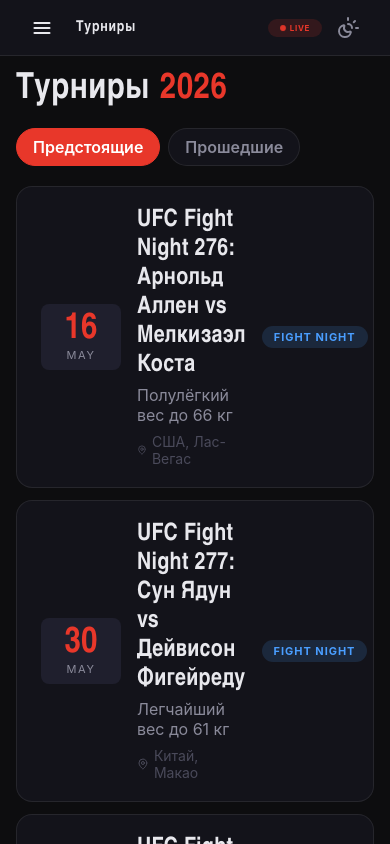
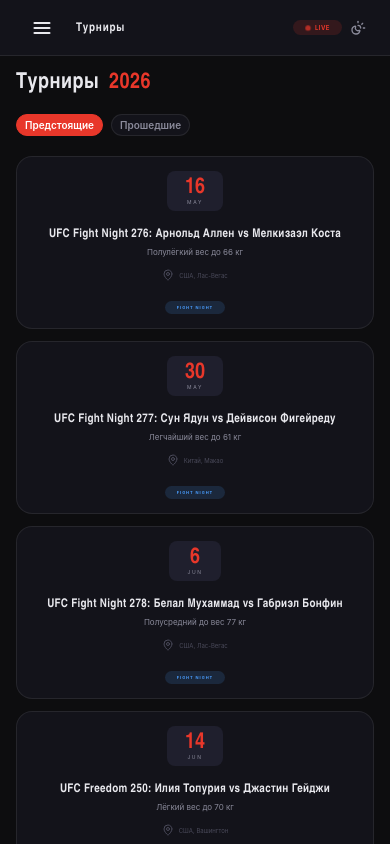
Before and after one commit to Bond-Ivan/MMAHORIUM, a React (Vite) app: page /MMAHORIUM/tournaments in a window 390 px wide. Shown: the top 844 px of the page. Built offline with nearby package versions, Linux system fonts and the light colour scheme.

Commit message:
add media

```diff
--- a/src/App.module.css
+++ b/src/App.module.css
@@ -115,8 +115,11 @@
   display: flex;
 }
 
+/* App.module.css */
 .wrapper {
-  width: 100%;
+    width: 100%;
+    min-width: 0;        /* ✅ важно для flex-детей */
+    overflow-x: hidden;  /* ✅ убирает горизонтальный скролл */
 }
 
 .main {
--- a/src/App.tsx
+++ b/src/App.tsx
@@ -10,6 +10,7 @@
 import Achievements from './components/Pages/Achievements/Achievements';
 import Fighters from './components/Pages/Fighters/Fighters';
 import { useState } from 'react';
+import ScrollToTop from './shared/scrollTop/scrollTop';
 
 function App() {
   const location = useLocation();
@@ -42,6 +43,7 @@
           onMenuToggle={() => setIsSidebarOpen(prev => !prev)}
           isSidebarOpen={isSidebarOpen}
         />
+        <ScrollToTop />
         <AnimatePresence mode="wait">
           <Routes location={location} key={location.pathname}>
             <Route path="/" element={<motion.div key="main" initial="initial" animate="in" variants={pagesAnimation} transition={{ duration: 0.3 }}><Main /></motion.div>} />
--- a/src/components/Header/Header.module.css
+++ b/src/components/Header/Header.module.css
@@ -41,10 +41,13 @@
 }
 
 @keyframes pulse {
-  0%, 100% {
+
+  0%,
+  100% {
     opacity: 1;
     transform: scale(1);
   }
+
   50% {
     opacity: 0.5;
     transform: scale(0.8);
@@ -60,14 +63,17 @@
 }
 
 .themeToggle {
-  width: 36px;
-  height: 36px;
   border-radius: 8px;
   display: flex;
   align-items: center;
   justify-content: center;
   color: #8a8a9a;
   transition: all 0.3s ease-in-out;
+
+  svg {
+    width: 24px;
+    height: 24px;
+  }
 }
 
 .menuToggle {
@@ -94,6 +100,13 @@
   .badgeLive {
     font-size: 10px;
   }
+
+  .themeToggle {
+    svg {
+      width: 20px;
+      height: 20px;
+    }
+  }
 }
 
 @media (max-width: 768px) {
@@ -104,10 +117,32 @@
   .badgeLive {
     font-size: 8px;
   }
+
+  .themeToggle {
+    svg {
+      width: 18px;
+      height: 18px;
+    }
+  }
 }
 
 @media (max-width: 576px) {
   .menuToggle {
     display: flex;
   }
+
+  .badgeLive {
+    font-size: 6px;
+  }
+
+  .title {
+    font-size: 12px;
+  }
+
+  .themeToggle {
+    svg {
+      width: 16px;
+      height: 16px;
+    }
+  }
 }
--- a/src/components/Header/Header.tsx
+++ b/src/components/Header/Header.tsx
@@ -47,7 +47,7 @@
           Live
         </button>
         <button className={styles.themeToggle}>
-          <svg xmlns="http://www.w3.org/2000/svg" width="24" height="24" viewBox="0 0 24 24" fill="none" stroke="currentColor" strokeWidth="2" strokeLinecap="round" strokeLinejoin="round" aria-hidden="true"><path d="M12 2v2"></path><path d="M14.837 16.385a6 6 0 1 1-7.223-7.222c.624-.147.97.66.715 1.248a4 4 0 0 0 5.26 5.259c.589-.255 1.396.09 1.248.715"></path><path d="M16 12a4 4 0 0 0-4-4"></path><path d="m19 5-1.256 1.256"></path><path d="M20 12h2"></path></svg>
+          <svg xmlns="http://www.w3.org/2000/svg" viewBox="0 0 24 24" fill="none" stroke="currentColor" strokeWidth="2" strokeLinecap="round" strokeLinejoin="round" aria-hidden="true"><path d="M12 2v2"></path><path d="M14.837 16.385a6 6 0 1 1-7.223-7.222c.624-.147.97.66.715 1.248a4 4 0 0 0 5.26 5.259c.589-.255 1.396.09 1.248.715"></path><path d="M16 12a4 4 0 0 0-4-4"></path><path d="m19 5-1.256 1.256"></path><path d="M20 12h2"></path></svg>
         </button>
       </div>
     </header>
--- a/src/components/Pages/Fighters/Fighters.module.css
+++ b/src/components/Pages/Fighters/Fighters.module.css
@@ -16,8 +16,16 @@
 .weights {
     display: flex;
     gap: 8px;
-    flex-wrap: wrap;
+    flex-wrap: nowrap;
+    overflow-x: auto;
     margin-bottom: 20px;
+    padding-bottom: 4px;
+    scrollbar-width: none;
+    -ms-overflow-style: none;
+}
+
+.weights::-webkit-scrollbar {
+    display: none;
 }
 
 .button {
@@ -65,7 +73,7 @@
     }
 
     .button {
-        padding: 8px 16px;
+        padding: 6px 10px;
         font-size: 14px;
     }
 }
@@ -82,7 +90,7 @@
     }
 
     .button {
-        padding: 8px 16px;
+        padding: 4px 8px;
         font-size: 10px;
     }
 
--- a/src/components/Pages/Tournaments/Tournament/Tournament.module.css
+++ b/src/components/Pages/Tournaments/Tournament/Tournament.module.css
@@ -3,10 +3,15 @@
         opacity: 0;
         transform: translateY(12px);
     }
+
     to {
         opacity: 1;
         transform: translateY(0);
     }
+}
+
+.info {
+    display: contents;
 }
 
 .item {
@@ -83,6 +88,7 @@
     white-space: nowrap;
     background-color: #1f1f2d;
     color: #4a4a5a;
+    max-width: max-content;
 }
 
 .typeNumbered {
@@ -99,3 +105,112 @@
     width: 12px;
     height: 12px;
 }
+
+@media (max-width: 1024px) {
+    .name {
+        font-size: 18px;
+    }
+
+    .weight {
+        font-size: 14px;
+    }
+
+    .place {
+        font-size: 10px;
+    }
+
+    .type {
+        font-size: 8px;
+    }
+
+    .dateDay {
+        font-size: 26px;
+    }
+
+    .dateMonth {
+        font-size: 8px;
+    }
+
+    .item {
+        padding: 14px 10px;
+    }
+}
+
+@media (max-width: 768px) {
+    .info {
+        display: flex;
+        flex-direction: column;
+        gap: 8px;
+    }
+
+    .name {
+        font-size: 16px;
+    }
+
+    .weight {
+        font-size: 12px;
+    }
+
+    .place {
+        font-size: 8px;
+    }
+
+    .type {
+        font-size: 6px;
+    }
+
+    .dateDay {
+        font-size: 22px;
+    }
+
+    .dateMonth {
+        font-size: 6px;
+    }
+}
+
+@media (max-width: 576px) {
+    .item {
+        grid-template-columns: unset;
+        display: flex;
+        flex-direction: column;
+        justify-content: center;
+        text-align: center;
+    }
+
+    .type {
+        margin: auto;
+    }
+
+    .name {
+        font-size: 12px;
+        margin-bottom: 6px;
+    }
+
+    .weight {
+        font-size: 8px;
+        margin-bottom: 12px;
+    }
+
+    .place {
+        font-size: 6px;
+        display: flex;
+        justify-content: center;
+        margin-bottom: 12px;
+    }
+
+    .type {
+        font-size: 4px;
+    }
+
+    .dateDay {
+        font-size: 22px;
+    }
+
+    .dateMonth {
+        font-size: 5px;
+    }
+
+    .date {
+        padding: 6px 18px;
+    }
+}
--- a/src/components/Pages/Tournaments/Tournament/Tournament.tsx
+++ b/src/components/Pages/Tournaments/Tournament/Tournament.tsx
@@ -11,21 +11,25 @@
 function Tournament({ item, index }: TournamentProps): ReactElement {
     return (
         <li className={styles.item} style={{
-        animationDelay: `${0.1 + index * 0.1}s`}}>
+            animationDelay: `${0.1 + index * 0.1}s`
+        }}>
             <div className={styles.date}>
                 <h4 className={styles.dateDay}>{item.dateDay}</h4>
                 <p className={styles.dateMonth}>{item.dateMonth}</p>
             </div>
-            <div>
-                <h3 className={styles.name}>{item.name}</h3>
-                <p className={styles.weight}>{UfcWeightClass[item.weight]}</p>
-                <p className={styles.place}>
-                    <svg className={styles.icon} xmlns="http://www.w3.org/2000/svg" width="24" height="24" viewBox="0 0 24 24" fill="none" stroke="currentColor" stroke-width="2" stroke-linecap="round" stroke-linejoin="round" data-lucide="map-pin" aria-hidden="true"><path d="M20 10c0 4.993-5.539 10.193-7.399 11.799a1 1 0 0 1-1.202 0C9.539 20.193 4 14.993 4 10a8 8 0 0 1 16 0"></path><circle cx="12" cy="10" r="3"></circle></svg>
-                    {item.place}
+            <div className={styles.info}>
+                <div>
+                    <h3 className={styles.name}>{item.name}</h3>
+                    <p className={styles.weight}>{UfcWeightClass[item.weight]}</p>
+                    <p className={styles.place}>
+                        <svg className={styles.icon} xmlns="http://www.w3.org/2000/svg" width="24" height="24" viewBox="0 0 24 24" fill="none" stroke="currentColor" strokeWidth="2" strokeLinecap="round" strokeLinejoin="round" aria-hidden="true"><path d="M20 10c0 4.993-5.539 10.193-7.399 11.799a1 1 0 0 1-1.202 0C9.539 20.193 4 14.993 4 10a8 8 0 0 1 16 0"></path><circle cx="12" cy="10" r="3"></circle></svg>
+                        {item.place}
+                    </p>
+                </div>
+                <p className={`${styles.type} ${item.type === 'NUMBERED' || item.type === 'FREEDOM' ? styles.typeNumbered : item.type === 'FIGHT NIGHT' ? styles.typeFN : ''}`}>
+                    {item.type}
                 </p>
             </div>
-            <p className={`${styles.type} ${item.type === 'NUMBERED' || item.type === 'FREEDOM' ? styles.typeNumbered : item.type === 'FIGHT NIGHT' ? styles.typeFN : ''
-                        }`}>{item.type}</p>
         </li>
     )
 }
--- a/src/components/Pages/Tournaments/Tournaments.module.css
+++ b/src/components/Pages/Tournaments/Tournaments.module.css
@@ -61,7 +61,27 @@
     gap: 12px;
 }
 
+@media (max-width: 1024px) {
+    .title {
+        font-size: 28px;
+    }
+
+    .button {
+        padding: 6px 10px;
+        font-size: 14px;
+    }
+}
+
 @media (max-width: 576px) {
+    .title {
+        font-size: 22px;
+    }
+
+    .button {
+        padding: 4px 8px;
+        font-size: 10px;
+    }
+
     .main {
         padding: 16px;
     }
--- a/src/components/SideBar/SideBar.tsx
+++ b/src/components/SideBar/SideBar.tsx
@@ -18,7 +18,7 @@
         </div>
         <div className={styles.logoText}>MMA<span className={styles.logoTextSpan}>HORIUM</span></div>
       </div>
-      <div>
+      <div className={styles.sidebarInner}>
         <nav className={styles.navigation}>
           <div>
             <h2 className={styles.navTitle}>ГЛАВНАЯ</h2>
--- a/src/components/SideBar/sidebar.module.css
+++ b/src/components/SideBar/sidebar.module.css
@@ -1,3 +1,10 @@
+.themeToggle {
+  svg {
+    width: 20px;
+    height: 20px;
+  }
+}
+
 .sidebar {
     width: 240px;
     background: #13131a;
@@ -7,9 +14,22 @@
     position: sticky;
     top: 0;
     height: 100dvh;
-  overflow-y: auto;
     z-index: 100;
     transition: transform 0.3s cubic-bezier(0.16, 1, 0.3, 1);
+    /* ❌ overflow-y: auto — убрать отсюда */
+}
+
+/* ✅ overflow переносим на внутренний контейнер */
+.sidebarInner {
+    display: flex;
+    flex-direction: column;
+    flex: 1;
+    overflow-y: auto;
+    scrollbar-width: none;
+}
+
+.sidebarInner::-webkit-scrollbar {
+    display: none;
 }
 
 .logo {
@@ -149,4 +169,32 @@
   .sidebarOpen {
     transform: translateX(0);
   }
+
+  .logoText {
+    font-size: 14px;
   }
+
+  .logo {
+    padding: 14px;
+    gap: 8px;
+  }
+
+  .logoIcon {
+    width: 25px;
+    height: 25px;
+  }
+
+  .navTitle {
+    font-size: 10px;
+  }
+
+  .navItem {
+    padding: 4px 8px;
+    font-size: 12px;
+
+    svg {
+      width: 14px;
+      height: 14px;
+    }
+  }
+}
--- /dev/null
+++ b/src/shared/scrollTop/scrollTop.ts
@@ -0,0 +1,12 @@
+import { useEffect } from "react";
+import { useLocation } from "react-router-dom";
+
+export default function ScrollToTop() {
+    const { pathname } = useLocation();
+
+    useEffect(() => {
+        window.scrollTo(0, 0);
+    }, [pathname]);
+
+    return null;
+}
```
Lines whose indentation alone changed are shown as unchanged.
